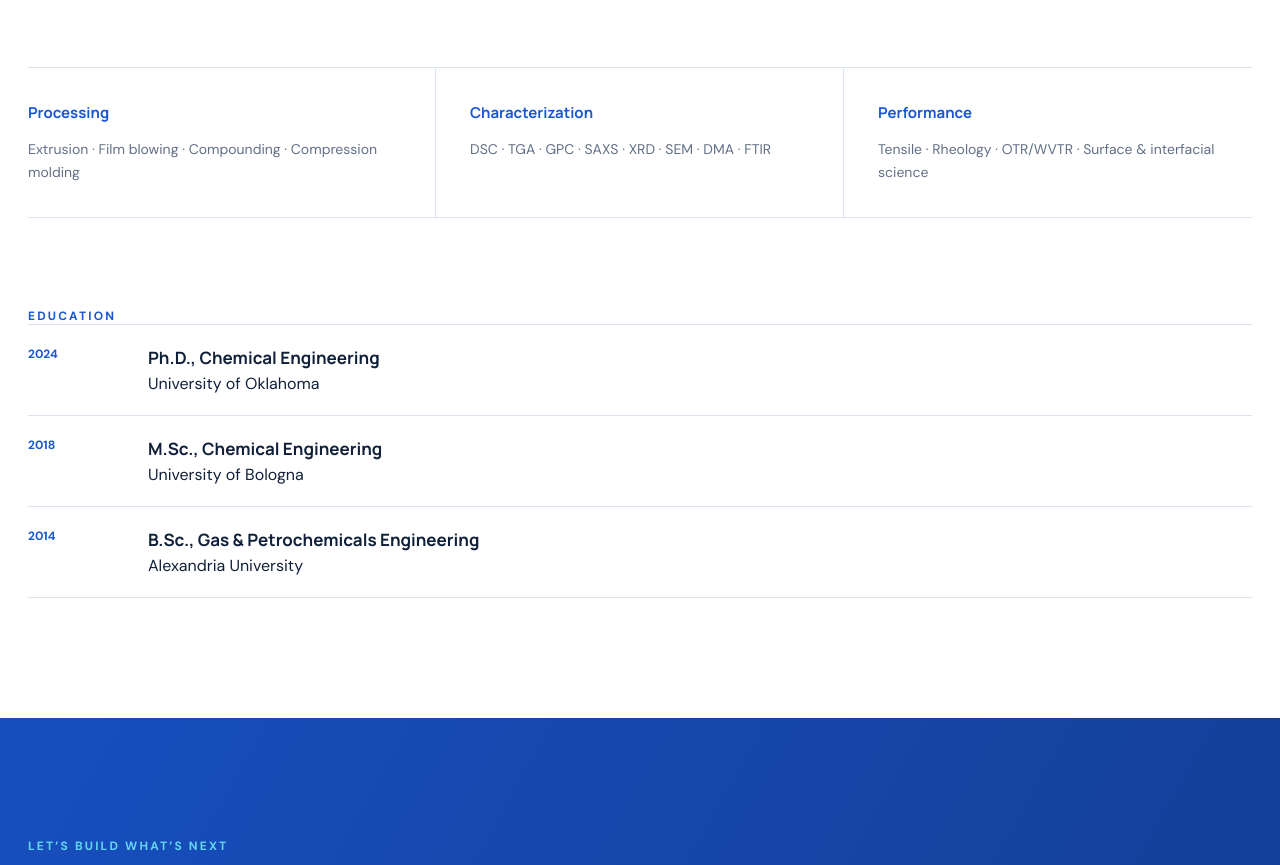
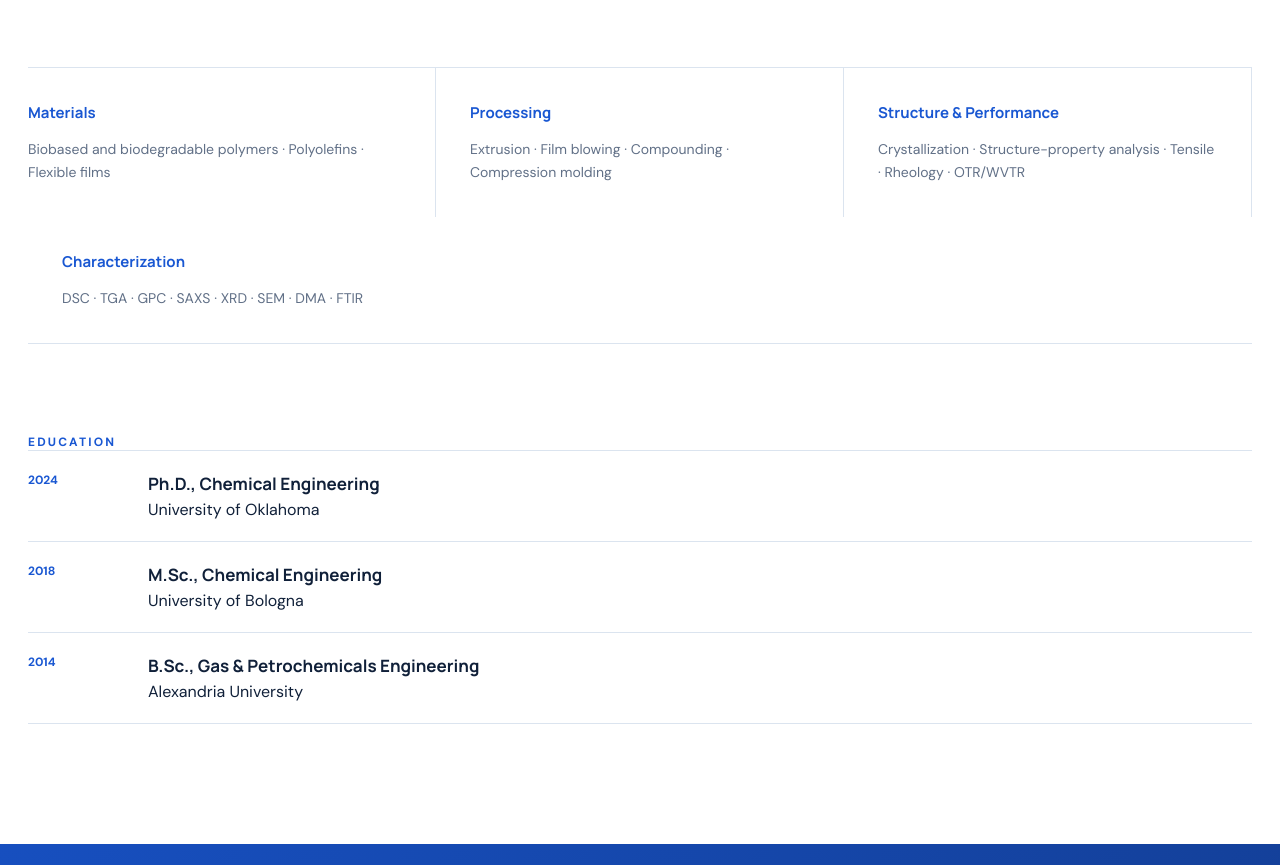
Before and after one commit to hesham-aboukeila/hesham-aboukeila.github.io, a plain HTML site: page index.html in a window 1280 px wide. Shown: the part 6923-7788 px from the top of the page. Drawn offline with Linux system fonts and the light colour scheme.

Commit message:
Refine materials expertise and performance skills

```diff
--- a/index.html
+++ b/index.html
@@ -127,9 +127,10 @@
       <div class="about-heading reveal"><p class="kicker">About</p><h2 id="about-title">A materials engineer<br>who connects the dots.</h2></div>
       <div class="about-copy reveal"><p class="lead">I work across the full materials-development arc, from molecular design and structure-property analysis to processing, prototypes, and application performance.</p><p>My background spans academic research, industrial collaboration, technical sales, and engineering education across the United States, Europe, the Middle East, and North Africa. That range helps me translate complex experimental evidence into decisions people can act on.</p></div>
       <div class="expertise reveal">
+        <div><h3>Materials</h3><p>Biobased and biodegradable polymers · Polyolefins · Flexible films</p></div>
         <div><h3>Processing</h3><p>Extrusion · Film blowing · Compounding · Compression molding</p></div>
+        <div><h3>Structure & Performance</h3><p>Crystallization · Structure-property analysis · Tensile · Rheology · OTR/WVTR</p></div>
         <div><h3>Characterization</h3><p>DSC · TGA · GPC · SAXS · XRD · SEM · DMA · FTIR</p></div>
-        <div><h3>Performance</h3><p>Tensile · Rheology · OTR/WVTR · Surface & interfacial science</p></div>
       </div>
       <div class="education reveal">
         <p class="kicker">Education</p>
```
